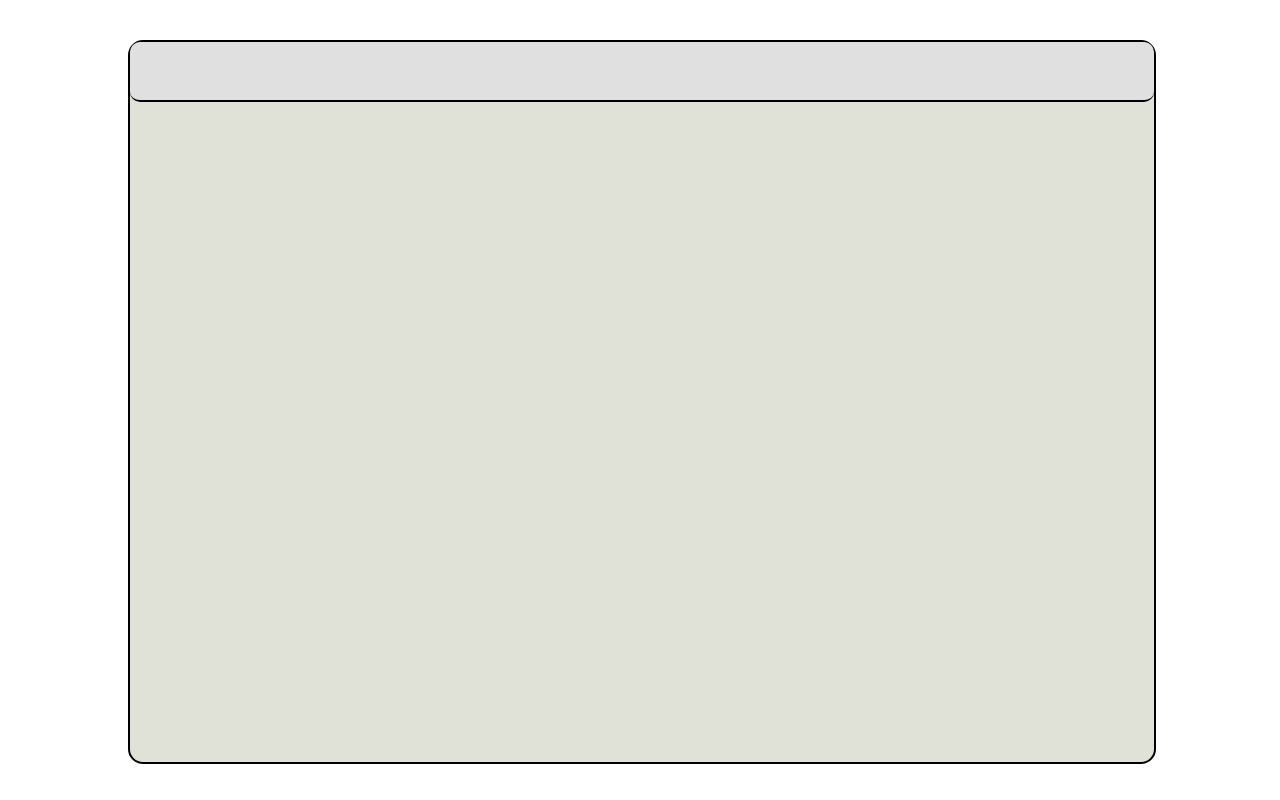
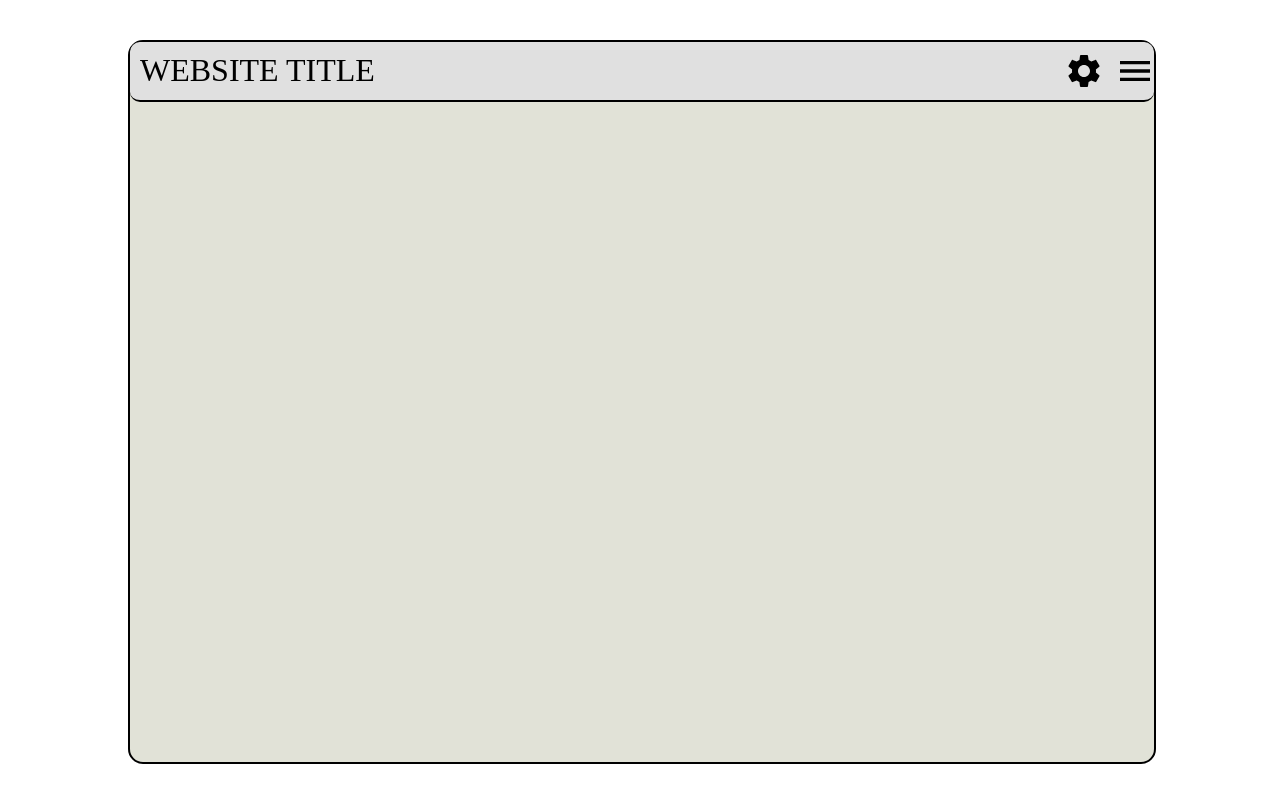
Before and after one commit to Trevor-Johannessen/Music-Stats, a React (Create React App) app in the folder client/: page / in a window 1280 px wide. Built offline with nearby package versions, Linux system fonts and the light colour scheme.

Commit message:
Added Text and Icons to Navbar

```diff
--- a/client/src/components/HomeBody/style.css
+++ b/client/src/components/HomeBody/style.css
@@ -1,10 +1,10 @@
 #homebody{
     background-color:#e1e2d7;
     position: absolute;
-    width: 80%;
-    height: 90%;
-    top: 5%;
-    left: 10%;
+    width: 80vw;
+    height: 90vh;
+    top: 5vh;
+    left: 10vw;
     border-style:solid;
     border-color:black;
     border-radius:15px;
--- a/client/src/components/Navbar/Navbar.js
+++ b/client/src/components/Navbar/Navbar.js
@@ -1,5 +1,6 @@
 import './style.css';
-import Typography from '@mui/material/Typography';
+import SettingsIcon from '@mui/icons-material/Settings';
+import MenuIcon from '@mui/icons-material/Menu';
 
 const Navbar = () => {
 
@@ -12,7 +13,9 @@ const Navbar = () => {
 
     return (
         <div id='navbar'>
-
+            <span id="title">WEBSITE TITLE</span>
+            <SettingsIcon style={{width: '5vw', height: '5vh'}}/>
+            <MenuIcon style={{width: '5vw', height: '5vh'}}/>
         </div>
     )
 }
--- a/client/src/components/Navbar/style.css
+++ b/client/src/components/Navbar/style.css
@@ -10,4 +10,16 @@
     left:0%;
     width:100%;
     height:8%;
+    display:grid;
+    grid-template-columns:90% 5% 5%;
+    align-items:center;
 }
+
+#title{
+    font-size:4vh;
+    margin-left:10px;
+}
+
+.icon{
+    transform: scale(1.8);
+}
```
